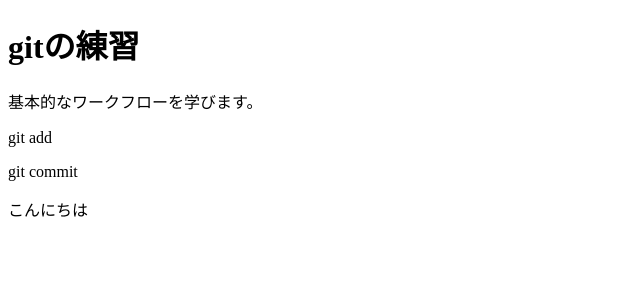
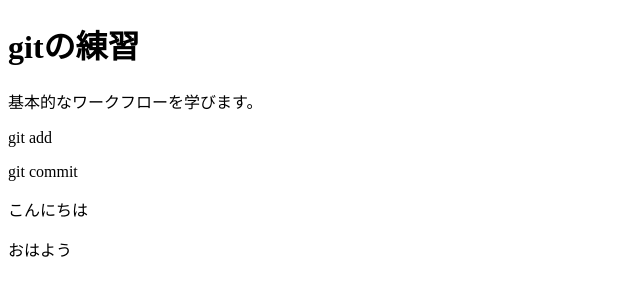
Before and after one commit to YutoSeino/intro, a plain HTML site: page index.html in a window 1280 px wide. Shown: the whole page, without its empty margins (0-640 px from the left). Drawn offline with Linux system fonts and the light colour scheme.

```diff
--- a/index.html
+++ b/index.html
@@ -11,5 +11,6 @@
   <p>git add</p>
   <p>git commit</p>
   <p>こんにちは</p>
+  <p>おはよう</p>
 </body>
 </html>
```
